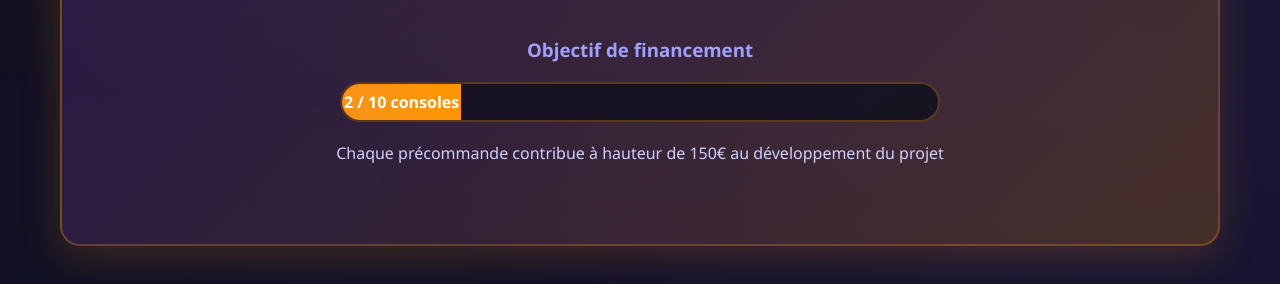
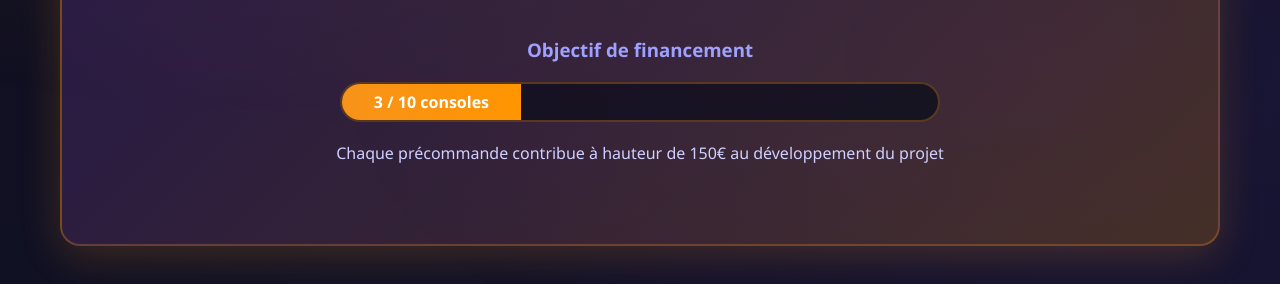
Before and after one commit to Silexperience210/lightningkart-crowdfunding, a website: page index.html in a window 1280 px wide. Shown: the part 504-788 px from the top of the page. Drawn offline with Linux system fonts and the light colour scheme; no server answers.

Commit message:
Update index.html

```diff
--- a/index.html
+++ b/index.html
@@ -603,7 +603,7 @@
 
         // Fonction de secours si l'API ne fonctionne pas
         function fallbackProgress() {
-            const soldConsoles = 2; // Valeur par défaut
+            const soldConsoles = 3; // Valeur par défaut
             const percentage = (soldConsoles / TOTAL_CONSOLES) * 100;
             const progressBar = document.getElementById('progressBar');
 
```
